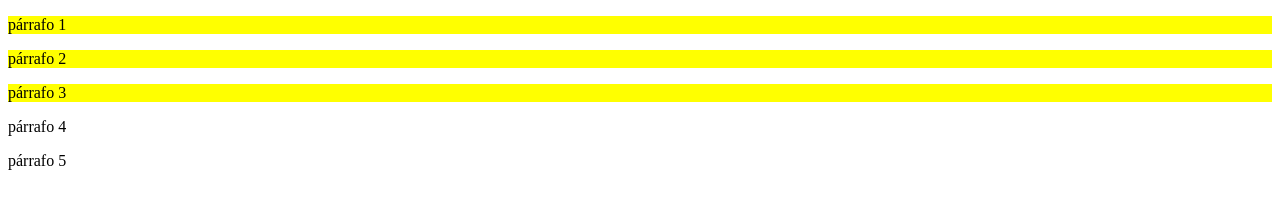
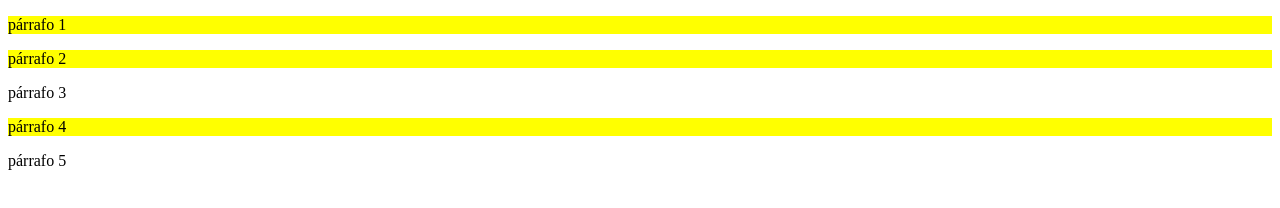
Before and after one commit to danyca13/introducion_web, a plain HTML site: page views/html_con_estilos/selectores_combinadores.html in a window 1280 px wide. Drawn offline with Linux system fonts and the light colour scheme.

Commit message:
combinador hijos

```diff
--- a/views/html_con_estilos/selectores_combinadores.html
+++ b/views/html_con_estilos/selectores_combinadores.html
@@ -6,7 +6,7 @@
     <meta name="viewport" content="width=device-width, initial-scale=1.0">
     <title>Selector Combinadores</title>
     <style>
-        div p {
+        div>p {
             background-color: yellow;
         }
     </style>
@@ -19,9 +19,9 @@
         <section>
             <p>párrafo 3</p>
         </section>
+        <p>párrafo 4</p>
 
     </div>
-    <p>párrafo 4</p>
     <p>párrafo 5</p>
 
 </body>
```
